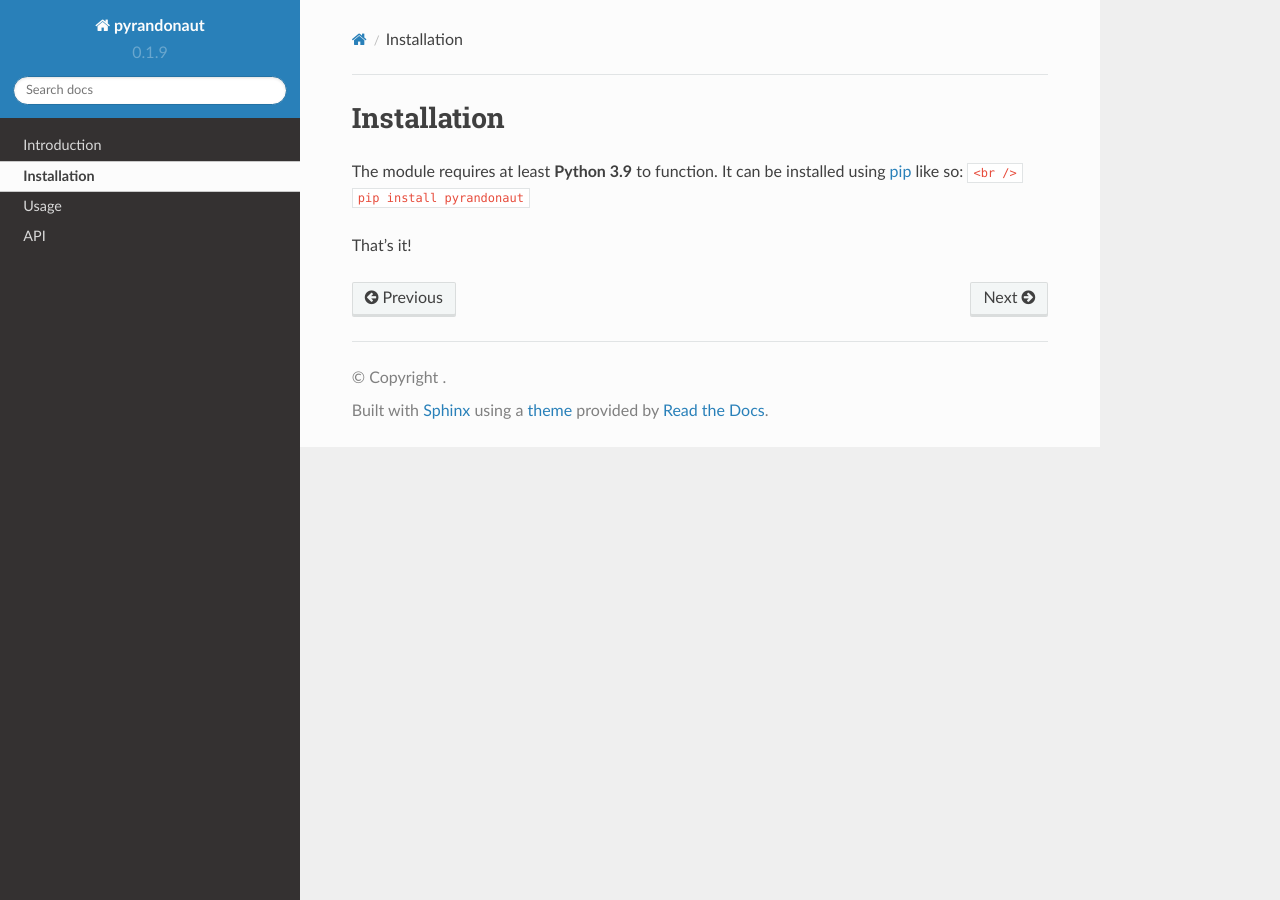
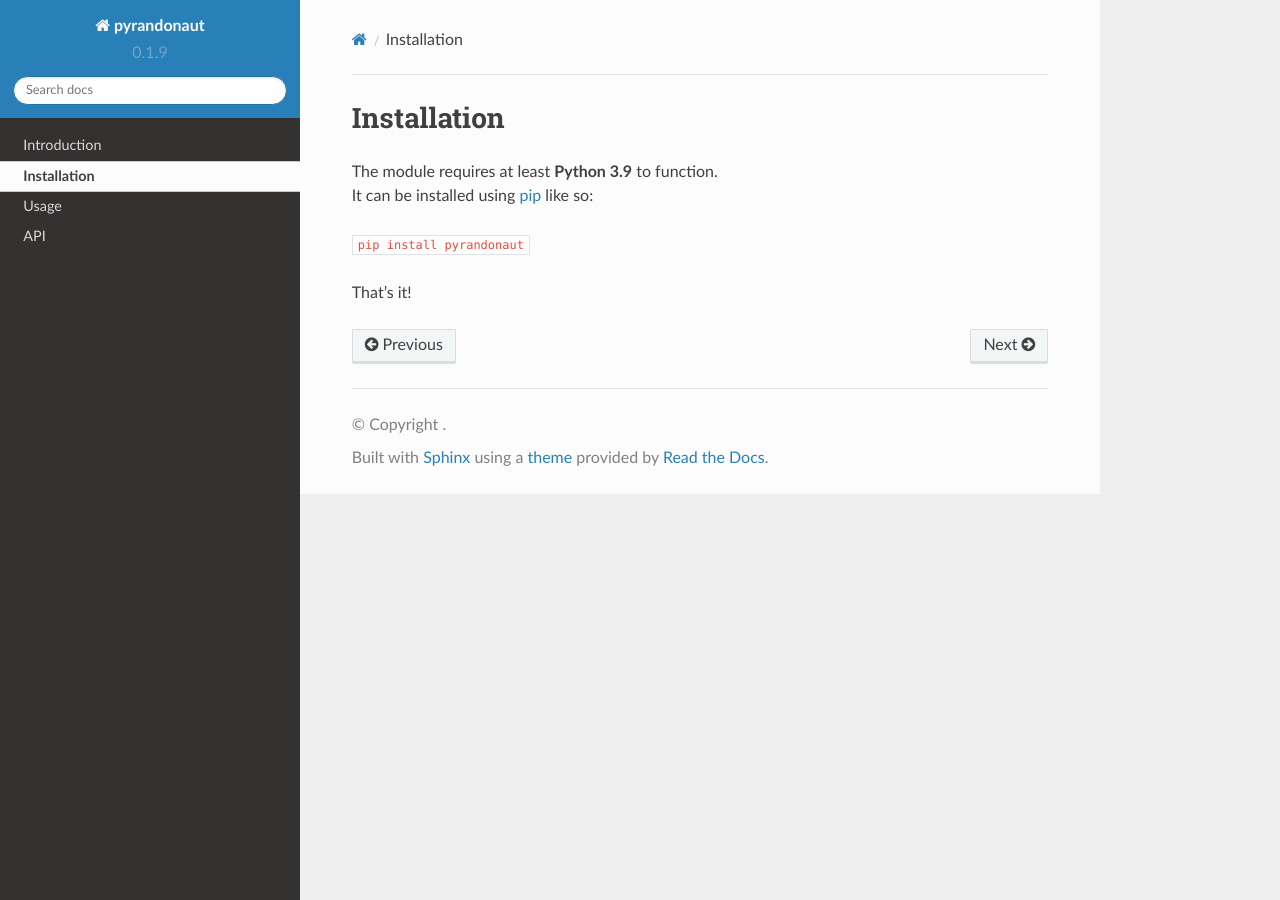
Before and after one commit to openrandonaut/pyrandonaut, a Sphinx documentation site: the page built from docs/source/installation.rst, in a window 1280 px wide. Built offline with Sphinx 7.4.7 and the Read the Docs theme 2.0.0, drawn with Linux system fonts in a browser that asks for light colours; cross-references to code outside the pages are shown as plain code; part of the change alters nothing that is shown.

```diff
--- a/docs/source/installation.rst
+++ b/docs/source/installation.rst
@@ -1,9 +1,9 @@
 Installation
 ============
 
-The module requires at least **Python 3.9** to function.
-It can be installed using `pip <https://pip.pypa.io/en/stable/>`__ like so:
-:raw-html:`<br />`
-``pip install pyrandonaut``
+| The module requires at least **Python 3.9** to function.
+| It can be installed using `pip <https://pip.pypa.io/en/stable/>`__ like so:
 
-That's it!
+| ``pip install pyrandonaut``
+
+| That's it!
```
